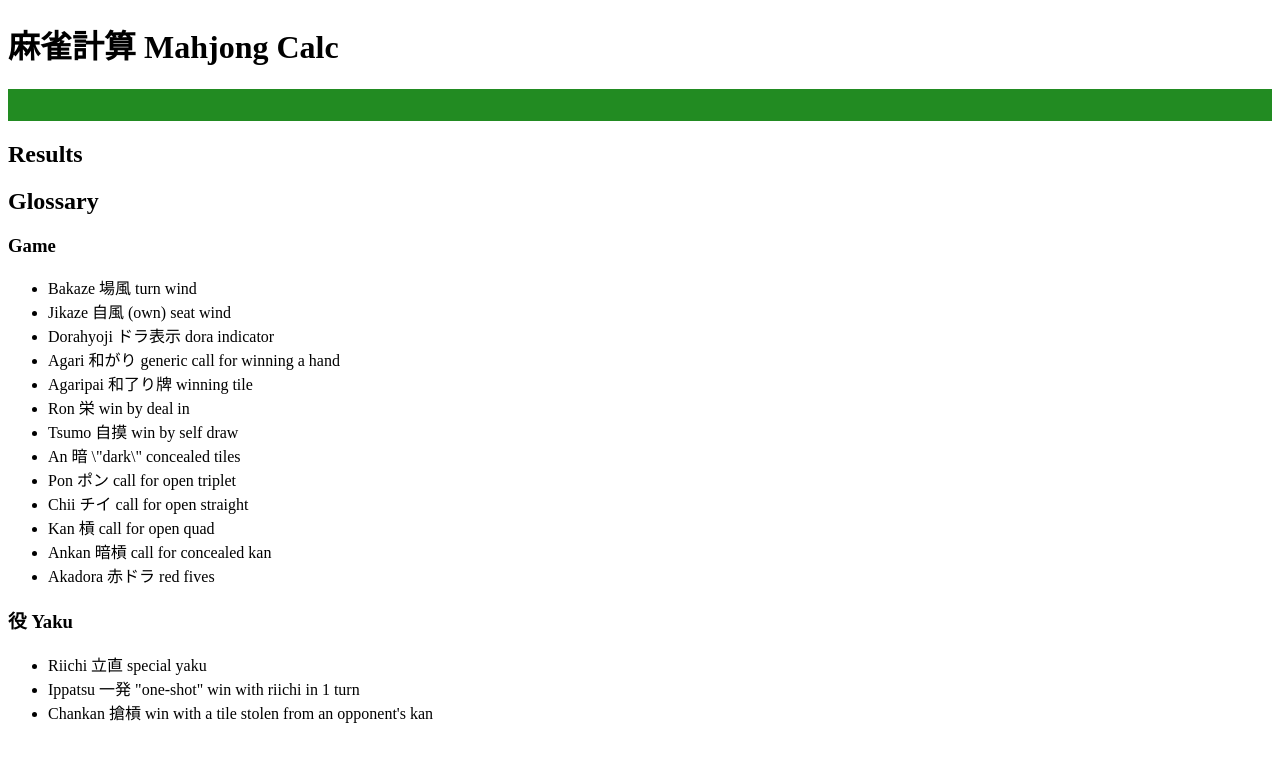
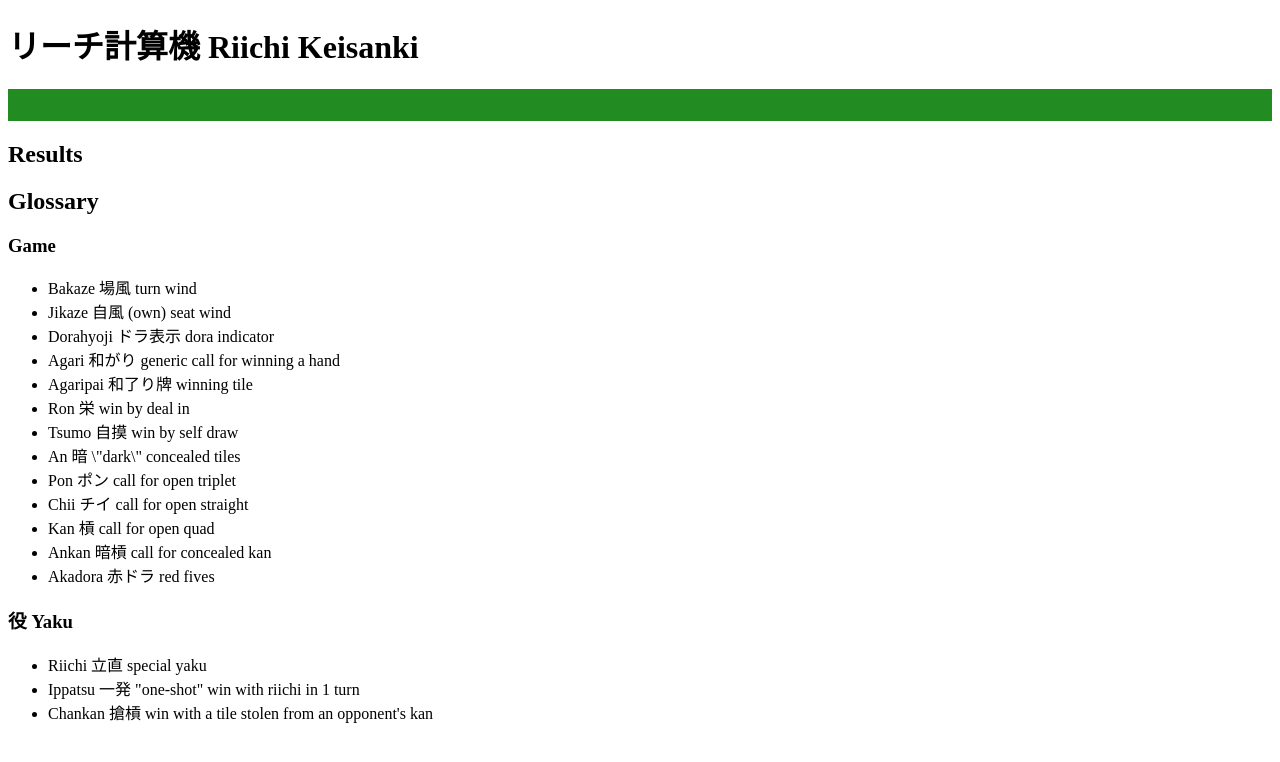
Before and after one commit to Elinvention/riichi-keisanki, a plain HTML site: page index.html in a window 1280 px wide. Drawn offline with Linux system fonts and the light colour scheme; a script that the page names is missing.

Commit message:
Update README.md

```diff
--- a/index.html
+++ b/index.html
@@ -2,7 +2,7 @@
 <html>
   <head>
     <meta charset="UTF-8">
-    <title>麻雀計算 Mahjong Calc</title>
+    <title>リーチ計算機 Riichi Keisanki</title>
     <style>
       svg {
         margin-right: 2px;
@@ -17,7 +17,7 @@
     </style>
   </head>
   <body>
-    <h1>麻雀計算 Mahjong Calc</h1>
+    <h1>リーチ計算機 Riichi Keisanki</h1>
     <script src="out/main.js" type="text/javascript"></script>
 
     <div id="keyboard"></div>
```
Also changed, not shown: README.md.
